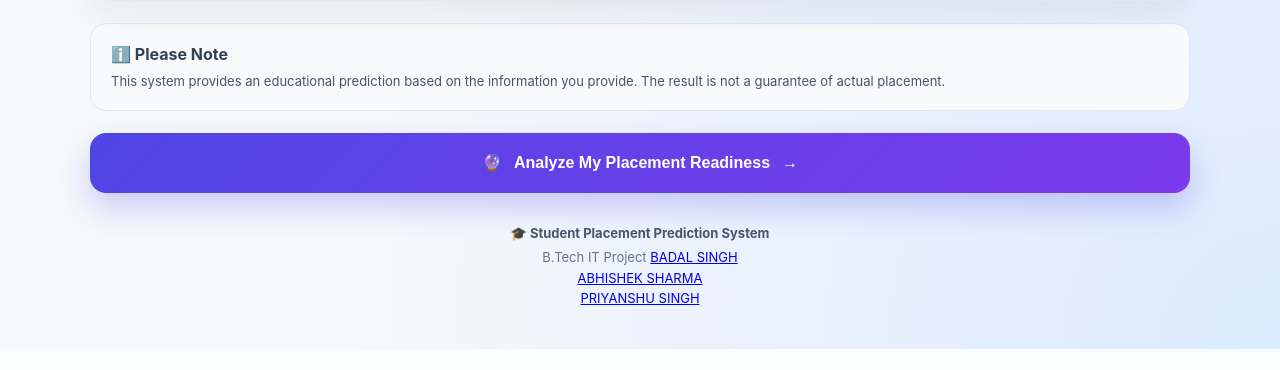
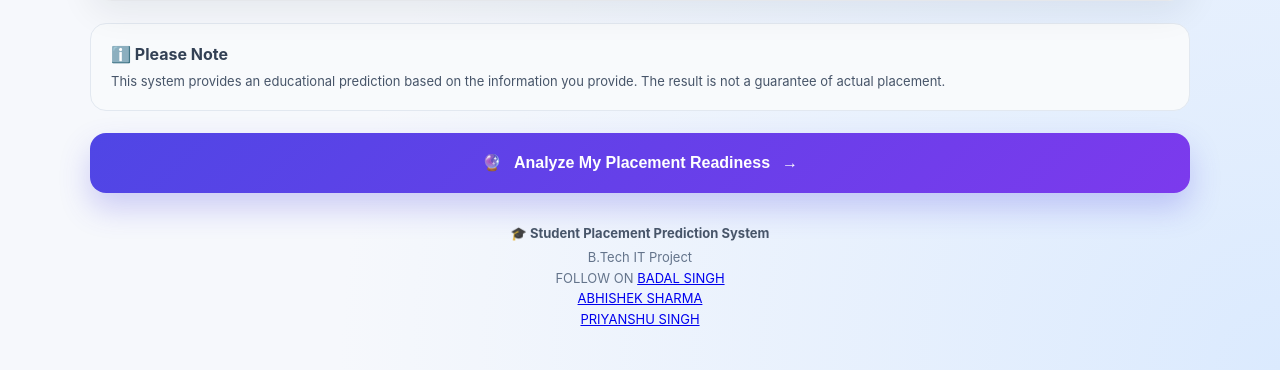
Before and after one commit to badalsinghpatel/students-placement-prediction, a Flask app: page / in a window 1280 px wide. Shown: the part 1992-2362 px from the top of the page. Before the commit the page ends 2341 px from the top, so only its background shows below. Run offline with Flask 3, Linux system fonts and the light colour scheme.

Commit message:
Update index.html

```diff
--- a/templates/index.html
+++ b/templates/index.html
@@ -628,7 +628,7 @@
         </p>
 
         <span>
-            B.Tech IT Project <a href="https://www.instagram.com/badalsinghpatel_?stkn=MXU3aG82cjlrdGlrcQ=="> </b> BADAL SINGH </a> <br>
+            B.Tech IT Project  <br> FOLLOW ON  <a href="https://www.instagram.com/badalsinghpatel_?stkn=MXU3aG82cjlrdGlrcQ=="> </b> BADAL SINGH </a> <br>
             <a href="https://www.instagram.com/abhishek_sharma8513?stkn=c2pud2ZtejVlc2p0"> </b> ABHISHEK SHARMA </a> <br>
             <a href="https://www.instagram.com/priyanshusingh_828?stkn=MWs1NWd5cXVrMzJvNA=="> </b> PRIYANSHU SINGH </a>
         </span>
```
